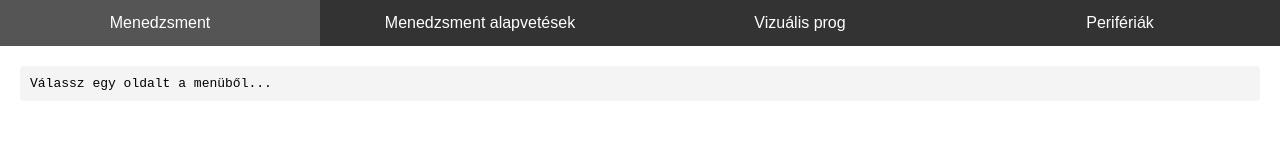
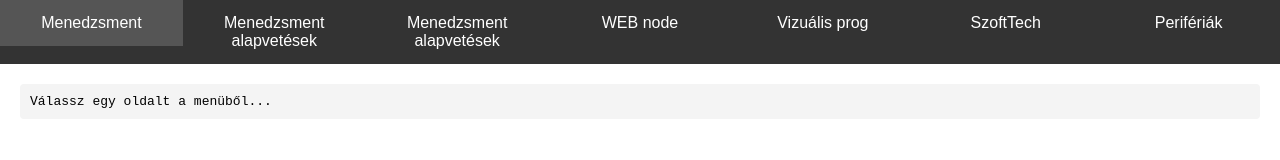
Before and after one commit to Horvath-qss8b4/Horvath-qss8b4.github.io, a plain HTML site: page index.html in a window 1280 px wide. Drawn offline with Linux system fonts and the light colour scheme.

Commit message:
Szofttech

```diff
--- a/index.html
+++ b/index.html
@@ -11,7 +11,10 @@
       <ul>
         <li><button onclick="loadPdf('ZH.pdf')">Menedzsment</button></li>
         <li><button onclick="loadPdf('menedzsment.pdf')">Menedzsment alapvetések</button></li>
+        <li><button onclick="loadPdf('fuzet.pdf')">Menedzsment alapvetések</button></li>
+        <li><button onclick="loadPdf('')">WEB node</button></li>
         <li><button onclick="loadPdf('ZH_puska.pdf')">Vizuális prog</button></li>
+        <li><button onclick="loadPdf('szoftpuska.pdf')">SzoftTech</button></li>
         <li><button onclick="loadPage('')">Perifériák</button></li>
       </ul>
     </nav>
```
Also changed, not shown: 4 other files.
